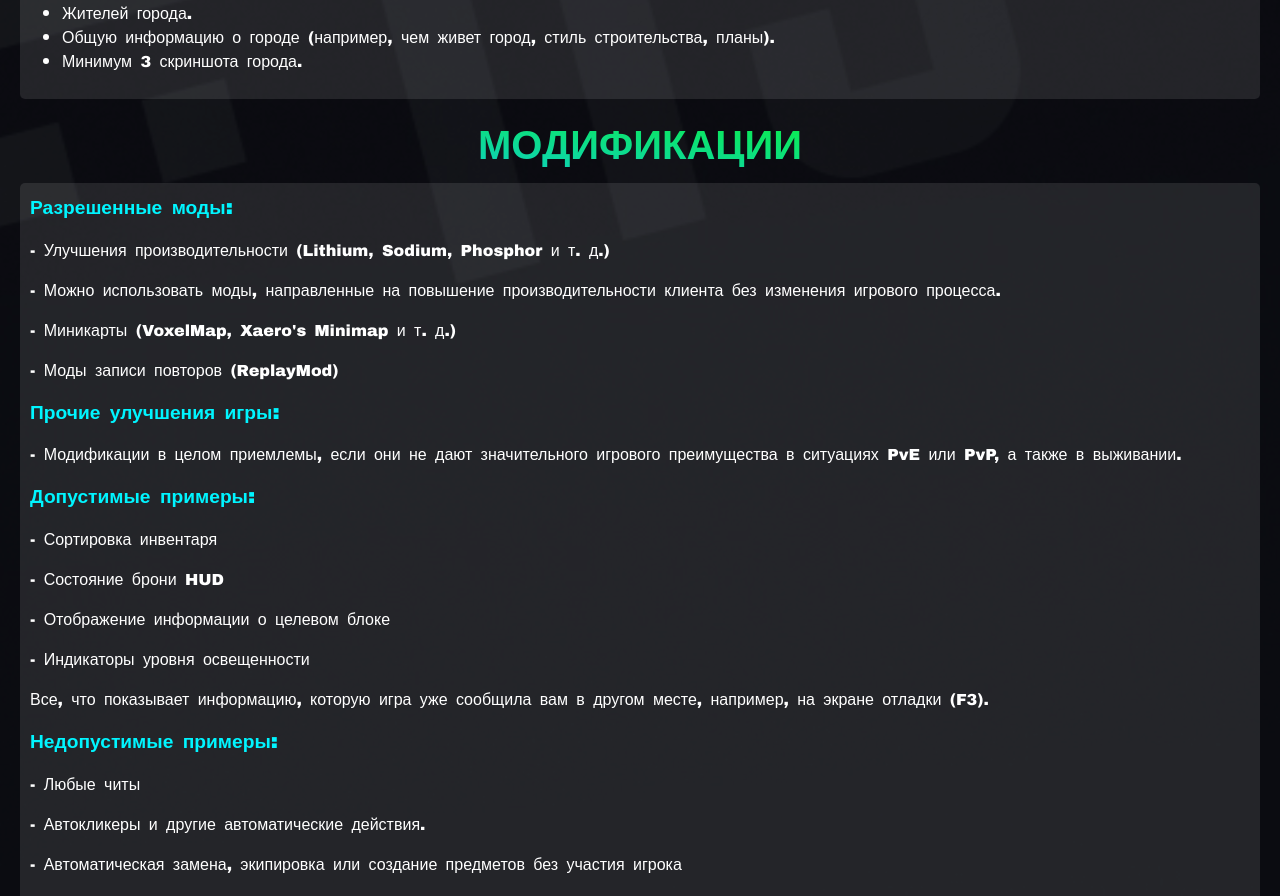
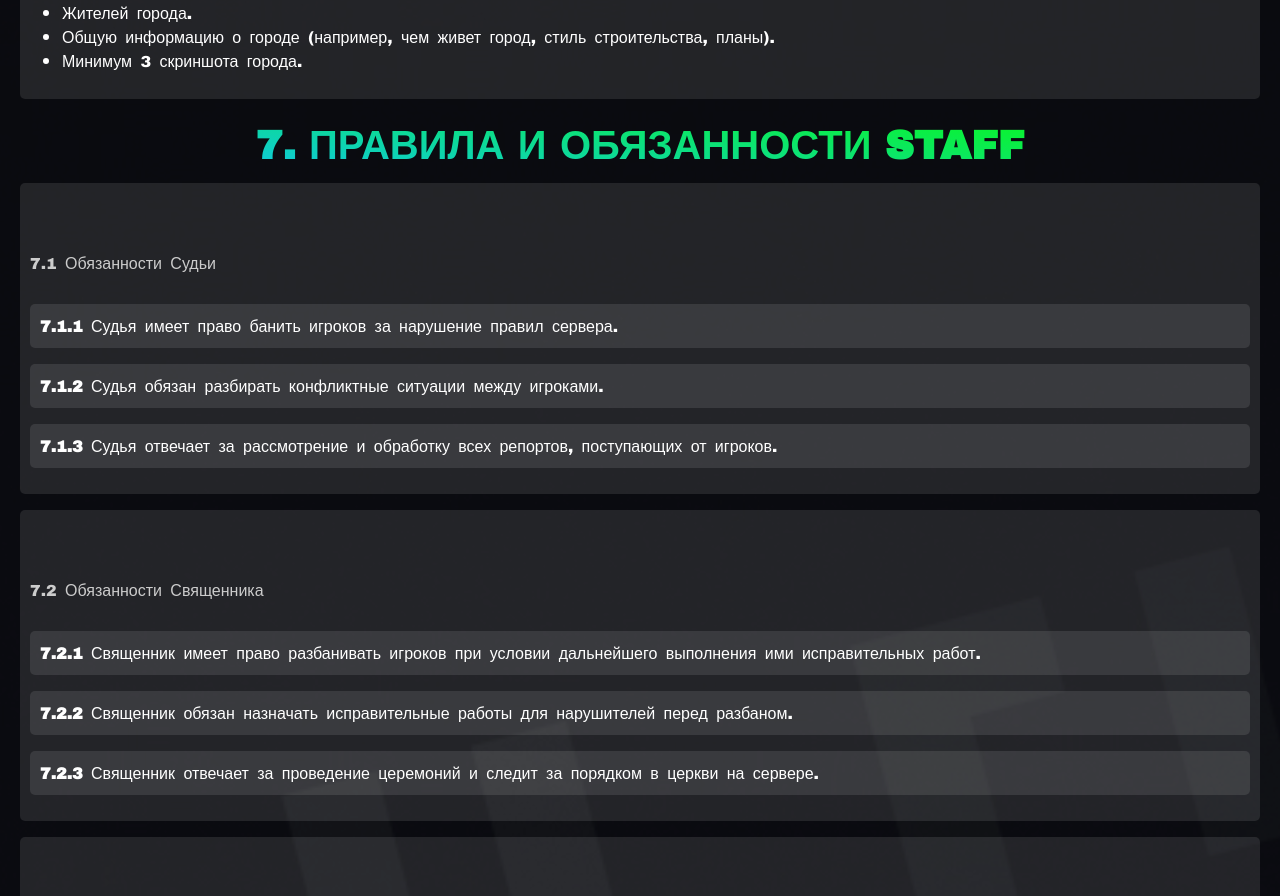
Before and after one commit to PfauMC/pfaumc.github.io, a React (Create React App) app: page /rules in a window 1280 px wide. Shown: the part 7502-8398 px from the top of the page. Built offline with nearby package versions, Linux system fonts and the light colour scheme.

Commit message:
Staff Rules

```diff
--- a/src/Page/RulesPage.js
+++ b/src/Page/RulesPage.js
@@ -480,6 +480,79 @@ const RulesPage = () => {
     </div>
 </div>
 
+                            <h1>7. ПРАВИЛА И ОБЯЗАННОСТИ STAFF</h1>
+<div className="rules-content">
+
+    {/* Правила для Судьи */}
+    <div className="rule">
+        <h2>7.1 Обязанности Судьи</h2>
+        <div className="rule">
+            <strong>7.1.1</strong> Судья имеет право банить игроков за нарушение правил сервера.
+        </div>
+        <div className="rule">
+            <strong>7.1.2</strong> Судья обязан разбирать конфликтные ситуации между игроками.
+        </div>
+        <div className="rule">
+            <strong>7.1.3</strong> Судья отвечает за рассмотрение и обработку всех репортов, поступающих от игроков.
+        </div>
+    </div>
+
+    {/* Правила для Священника */}
+    <div className="rule">
+        <h2>7.2 Обязанности Священника</h2>
+        <div className="rule">
+            <strong>7.2.1</strong> Священник имеет право разбанивать игроков при условии дальнейшего выполнения ими исправительных работ.
+        </div>
+        <div className="rule">
+            <strong>7.2.2</strong> Священник обязан назначать исправительные работы для нарушителей перед разбаном.
+        </div>
+        <div className="rule">
+            <strong>7.2.3</strong> Священник отвечает за проведение церемоний и следит за порядком в церкви на сервере.
+        </div>
+    </div>
+
+    {/* Правила для Министра Финансов */}
+    <div className="rule">
+        <h2>7.3 Обязанности Министра Финансов</h2>
+        <div className="rule">
+            <strong>7.3.1</strong> Министр Финансов следит за экономической ситуацией на сервере, в том числе за торговлей на спавне.
+        </div>
+        <div className="rule">
+            <strong>7.3.2</strong> Министр Финансов отвечает за управление бюджетом сервера и спонсирование ивентов.
+        </div>
+
+    </div>
+
+    {/* Правила для Министра Транспорта */}
+    <div className="rule">
+        <h2>7.4 Обязанности Министра Транспорта</h2>
+        <div className="rule">
+            <strong>7.4.1</strong> Министр Транспорта отвечает за состояние хайперлупов и других транспортных систем сервера.
+        </div>
+        <div className="rule">
+            <strong>7.4.2</strong> Министр обязан следить за исправностью всех транспортных веток, особенно в аду, и своевременно устранять поломки.
+        </div>
+        <div className="rule">
+            <strong>7.4.3</strong> Министр Транспорта должен учитывать запросы игроков и предлагать улучшения для транспортной системы.
+        </div>
+    </div>
+
+    {/* Правила для Инспекторов */}
+    <div className="rule">
+        <h2>7.5 Обязанности Инспекторов</h2>
+        <div className="rule">
+            <strong>7.5.1</strong> Инспекторы проверяют логи и доказательства по репортам, поступающим от игроков.
+        </div>
+        <div className="rule">
+            <strong>7.5.2</strong> Инспекторы обязаны предоставлять судье и администрации доказательства нарушений для вынесения справедливого решения.
+        </div>
+        <div className="rule">
+            <strong>7.5.3</strong> Инспекторы должны действовать беспристрастно и объективно при анализе каждого случая.
+        </div>
+    </div>
+
+</div>
+
 
 
                 <h1>МОДИФИКАЦИИ</h1>
```
